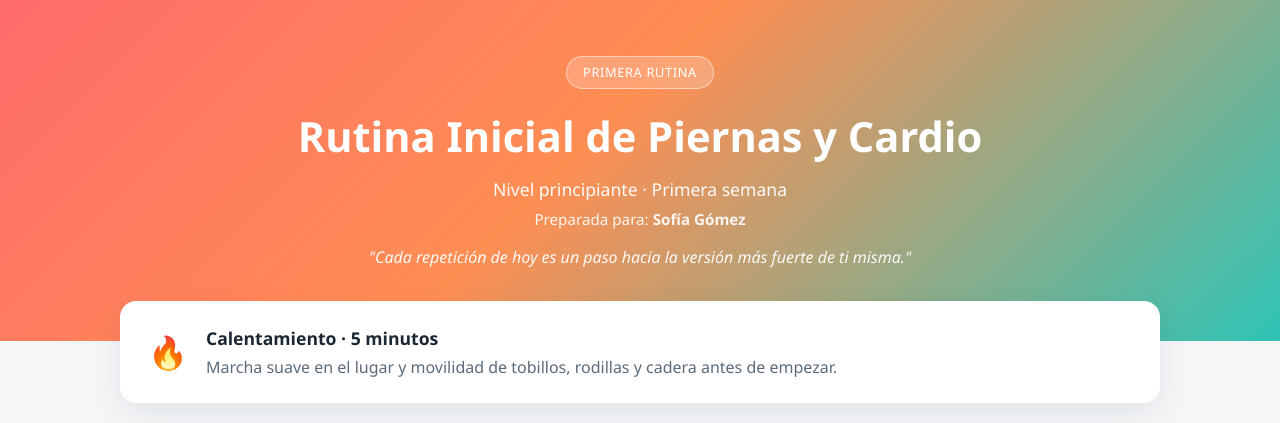
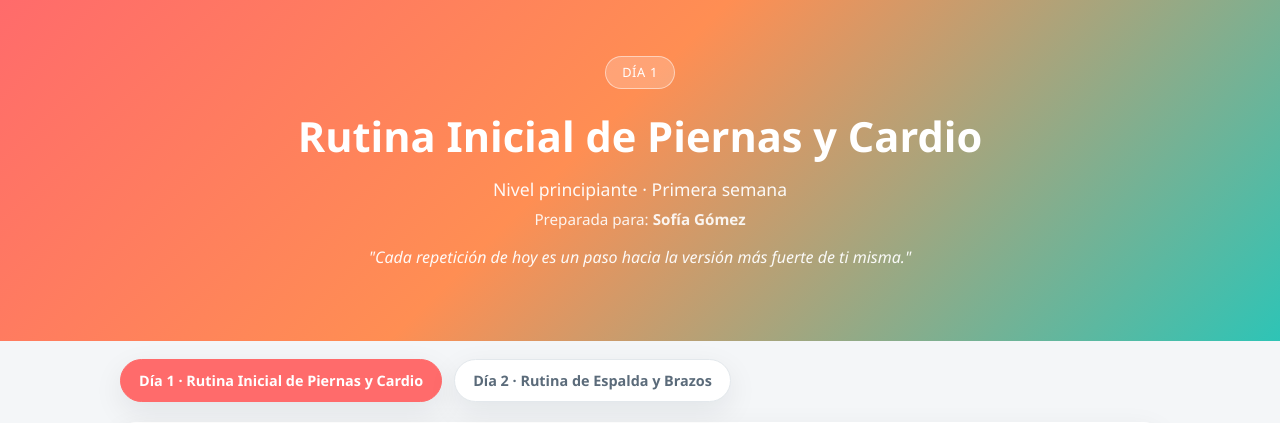
Before and after one commit to Ability204/rutina-clienta, a Flask app: page / in a window 1280 px wide. Shown: the top 423 px of the page. Run offline with Flask 3, Linux system fonts and the light colour scheme.

Commit message:
Agregar dia 2: rutina de espalda y brazos con navegacion entre dias

```diff
--- a/app.py
+++ b/app.py
@@ -4,7 +4,12 @@ app = Flask(__name__)
 
 IMG_BASE = "https://raw.githubusercontent.com/yuhonas/free-exercise-db/main/exercises"
 
-RUTINA = {
+CLIENTE = "Sofía Gómez"
+FRASE = "Cada repetición de hoy es un paso hacia la versión más fuerte de ti misma."
+
+DIA_1 = {
+    "slug": "index",
+    "dia": "Día 1",
     "titulo": "Rutina Inicial de Piernas y Cardio",
     "subtitulo": "Nivel principiante · Primera semana",
     "calentamiento": {
@@ -15,7 +20,6 @@ RUTINA = {
     "bloques": [
         {
             "nombre": "Piernas (suave)",
-            "icono": "leg",
             "ejercicios": [
                 {
                     "nombre": "Sentadilla sin peso",
@@ -49,7 +53,6 @@ RUTINA = {
         },
         {
             "nombre": "Iniciación con mancuernas",
-            "icono": "dumbbell",
             "ejercicios": [
                 {
                     "nombre": "Sentadilla con mancuernas",
@@ -69,7 +72,6 @@ RUTINA = {
         },
         {
             "nombre": "Cardio (bajo impacto)",
-            "icono": "cardio",
             "ejercicios": [
                 {
                     "nombre": "Jumping jack suave",
@@ -101,6 +103,66 @@ RUTINA = {
     ],
 }
 
+DIA_2 = {
+    "slug": "dia2",
+    "dia": "Día 2",
+    "titulo": "Rutina de Espalda y Brazos",
+    "subtitulo": "Nivel principiante · Segunda sesión",
+    "calentamiento": {
+        "nombre": "Calentamiento",
+        "duracion": "5 minutos",
+        "detalle": "Círculos de brazos y hombros, y unos minutos de marcha suave en el lugar antes de empezar.",
+    },
+    "bloques": [
+        {
+            "nombre": "Espalda y brazos (con mancuernas livianas)",
+            "ejercicios": [
+                {
+                    "nombre": "Remo con mancuerna a una mano",
+                    "series": "2 series x 10 repeticiones por lado",
+                    "descanso": "60 seg. de descanso entre series",
+                    "instrucciones": "Apoya la rodilla y la mano de un lado sobre un banco o silla firme, con la espalda recta. Con la otra mano, sostén la mancuerna y tira hacia arriba llevando el codo hacia atrás, cerca del cuerpo. Baja controlando el movimiento y repite.",
+                    "carpeta": "One-Arm_Dumbbell_Row",
+                },
+                {
+                    "nombre": "Curl de bíceps con mancuernas",
+                    "series": "2 series x 12 repeticiones",
+                    "descanso": "45 seg. de descanso entre series",
+                    "instrucciones": "De pie, con una mancuerna en cada mano y los codos pegados al cuerpo, sube las mancuernas doblando los codos hasta la altura del hombro. Baja despacio sin mover los codos y repite.",
+                    "carpeta": "Dumbbell_Bicep_Curl",
+                },
+                {
+                    "nombre": "Extensión de tríceps de pie",
+                    "series": "2 series x 12 repeticiones",
+                    "descanso": "45 seg. de descanso entre series",
+                    "instrucciones": "De pie, sostén una mancuerna con ambas manos por encima de la cabeza con los brazos extendidos. Baja la mancuerna doblando los codos detrás de la cabeza, manteniendo los codos quietos, y vuelve a extender los brazos.",
+                    "carpeta": "Standing_Dumbbell_Triceps_Extension",
+                },
+                {
+                    "nombre": "Elevación lateral de hombros",
+                    "series": "2 series x 12 repeticiones",
+                    "descanso": "45 seg. de descanso entre series",
+                    "instrucciones": "De pie, con una mancuerna en cada mano a los costados del cuerpo, levanta los brazos hacia los lados hasta la altura del hombro, con un ligero doblez en el codo. Baja despacio y repite.",
+                    "carpeta": "Side_Lateral_Raise",
+                },
+            ],
+        },
+    ],
+    "enfriamiento": {
+        "nombre": "Enfriamiento y estiramiento",
+        "duracion": "5 minutos",
+        "detalle": "Estira brazos, hombros y espalda alta al terminar, sosteniendo cada estiramiento unos 20 segundos.",
+    },
+    "notas": [
+        "Toma agua antes, durante y después de la rutina.",
+        "Si sientes dolor articular (no solo cansancio muscular), detente y avísale a tu entrenador/a.",
+        "Usa el mismo peso liviano de la primera sesión o uno apenas mayor: hoy seguimos priorizando la técnica.",
+        "Las piernas descansan hoy: es normal y necesario para que el músculo se recupere.",
+    ],
+}
+
+DIAS = [DIA_1, DIA_2]
+
 
 def con_imagenes(rutina):
     for bloque in rutina["bloques"]:
@@ -111,14 +173,27 @@ def con_imagenes(rutina):
     return rutina
 
 
-@app.route("/")
-def index():
+def render_dia(dia):
+    nav = [{"dia": d["dia"], "titulo": d["titulo"], "slug": d["slug"], "activo": d["slug"] == dia["slug"]} for d in DIAS]
     return render_template(
         "index.html",
-        rutina=con_imagenes(RUTINA),
-        cliente="Sofía Gómez",
-        frase="Cada repetición de hoy es un paso hacia la versión más fuerte de ti misma.",
+        rutina=con_imagenes(dia),
+        cliente=CLIENTE,
+        frase=FRASE,
+        nav=nav,
     )
+
+
+@app.route("/")
+@app.route("/index.html")
+def index():
+    return render_dia(DIA_1)
+
+
+@app.route("/dia2")
+@app.route("/dia2.html")
+def dia2():
+    return render_dia(DIA_2)
 
 
 if __name__ == "__main__":
--- a/static/css/style.css
+++ b/static/css/style.css
@@ -67,9 +67,36 @@ body {
   opacity: 0.95;
 }
 
+.dias-nav {
+  max-width: 1080px;
+  margin: 18px auto 0;
+  padding: 0 20px;
+  display: flex;
+  gap: 12px;
+  flex-wrap: wrap;
+}
+
+.dia-tab {
+  background: var(--panel);
+  border: 1px solid var(--border);
+  border-radius: 999px;
+  padding: 10px 18px;
+  font-size: 0.9rem;
+  font-weight: 600;
+  color: var(--text-muted);
+  text-decoration: none;
+  box-shadow: var(--shadow);
+}
+
+.dia-tab.activo {
+  background: var(--primary);
+  border-color: var(--primary);
+  color: #fff;
+}
+
 .container {
   max-width: 1080px;
-  margin: -40px auto 0;
+  margin: 20px auto 0;
   padding: 0 20px 60px;
 }
 
--- a/templates/index.html
+++ b/templates/index.html
@@ -10,13 +10,19 @@
 
   <header class="hero">
     <div class="hero-content">
-      <span class="badge">Primera rutina</span>
+      <span class="badge">{{ rutina.dia }}</span>
       <h1>{{ rutina.titulo }}</h1>
       <p class="subtitulo">{{ rutina.subtitulo }}</p>
       <p class="cliente">Preparada para: <strong>{{ cliente }}</strong></p>
       <p class="frase">"{{ frase }}"</p>
     </div>
   </header>
+
+  <nav class="dias-nav">
+    {% for item in nav %}
+    <a href="{{ item.slug }}.html" class="dia-tab {{ 'activo' if item.activo else '' }}">{{ item.dia }} · {{ item.titulo }}</a>
+    {% endfor %}
+  </nav>
 
   <main class="container">
 
```
Also changed, not shown: build_static.py (+6 -14 lines), docs/dia2.html (added, +155 -0 lines), docs/index.html (+9 -1 lines), docs/static/css/style.css (+28 -1 lines).
